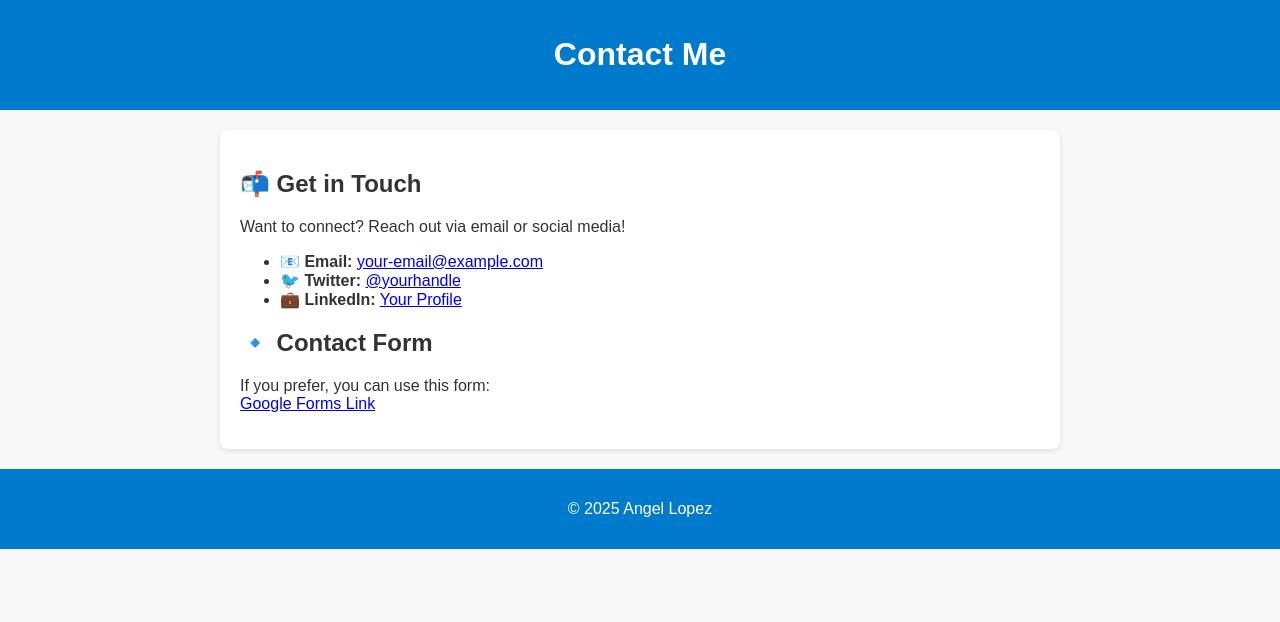
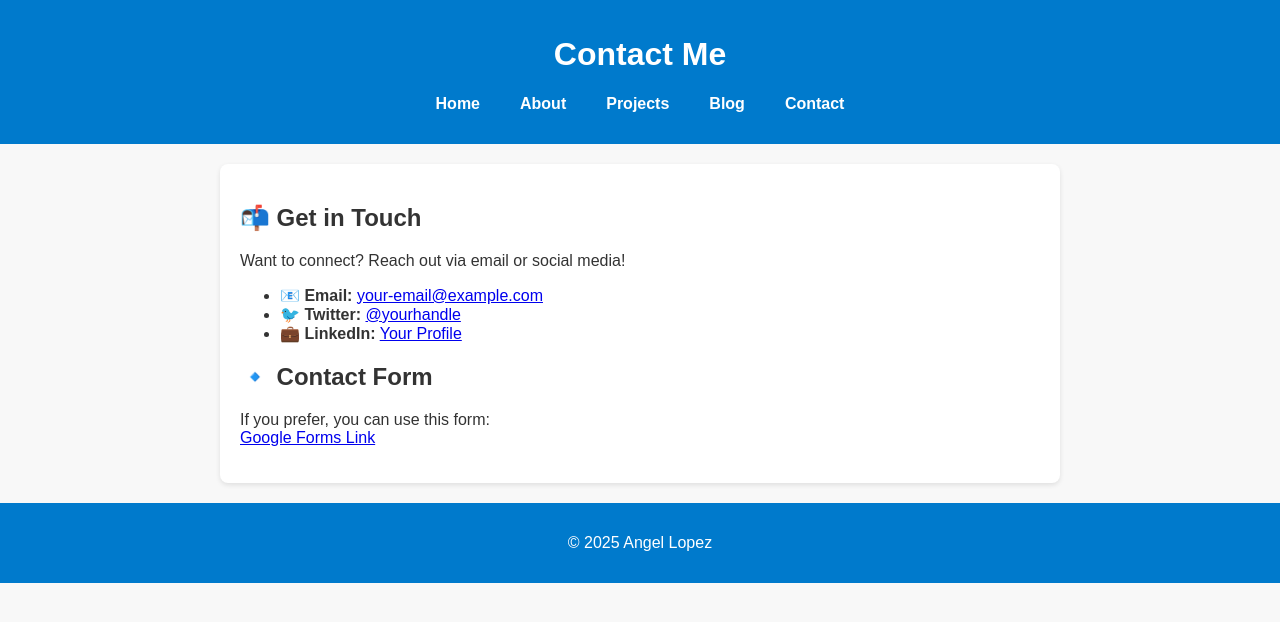
Before and after one commit to angelllopez/angelllopez.github.io, a Jekyll site: the page built from contact.md, in a window 1280 px wide. Shown: the top 622 px of the page. Built offline with Jekyll 4.4.1, drawn with Linux system fonts in a browser that asks for light colours.

Commit message:
Add top menu

```diff
--- a/_layouts/default.html
+++ b/_layouts/default.html
@@ -9,6 +9,15 @@
 <body>
     <header>
         <h1>{{ page.title }}</h1>
+        <nav>
+            <ul>
+                <li><a href="{{ '/' | relative_url }}">Home</a></li>
+                <li><a href="{{ '/about/' | relative_url }}">About</a></li>
+                <li><a href="{{ '/projects/' | relative_url }}">Projects</a></li>
+                <li><a href="{{ '/blog/' | relative_url }}">Blog</a></li>
+                <li><a href="{{ '/contact/' | relative_url }}">Contact</a></li>
+            </ul>
+        </nav>
     </header>
     <main>
         {{ content }}
```
